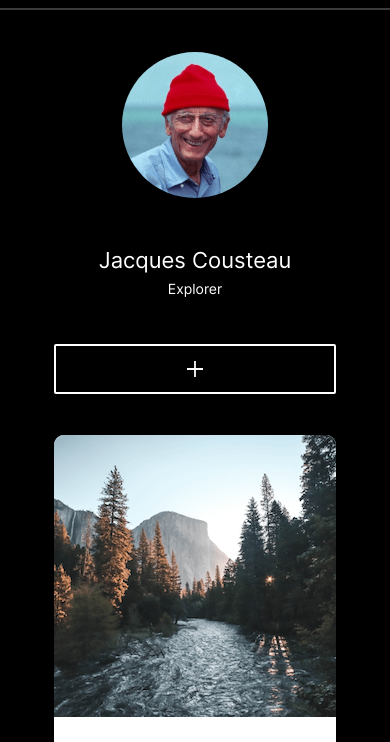
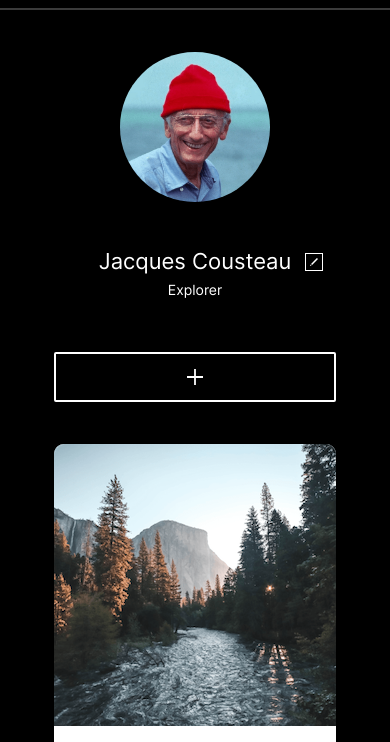
Before and after one commit to tetiana-zagoruiko/web_project_4, a plain HTML site: page index.html in a window 390 px wide. Shown: the part 74-816 px from the top of the page. Drawn offline with Linux system fonts and the light colour scheme.

Commit message:
Update profile__card.css

```diff
--- a/blocks/profile/__card/profile__card.css
+++ b/blocks/profile/__card/profile__card.css
@@ -1,4 +1,4 @@
-.profile__сard {
+.profile__card {
     grid-area: card;
     padding-left: 30px;
     list-style: none;
@@ -8,14 +8,14 @@
 }
 
 @media screen and (max-width: 1024px) {
-    .profile__сard {
+    .profile__card {
         padding-left: 25px;
         max-width: 370px;
     }
 }
 
 @media screen and (max-width: 685px) {
-    .profile__сard {
+    .profile__card {
         min-height: 66px;
         padding: 0;
         margin: 0;
```
